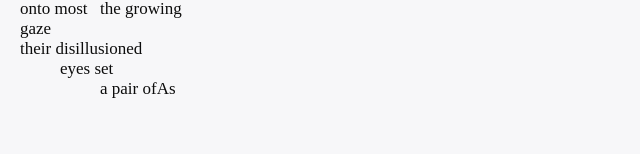
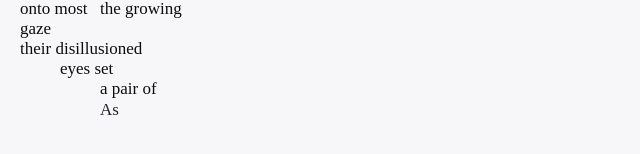
Before and after one commit to chazrsmit/a-day, a React (Vite) app: page / in a window 1280 px wide. Shown: the part 304-458 px from the top of the page, without its empty margins (0-640 px from the left). Built offline with nearby package versions, Linux system fonts and the light colour scheme.

Commit message:
update bug As

```diff
--- a/src/components/Links.jsx
+++ b/src/components/Links.jsx
@@ -12,11 +12,19 @@ export default function Links() {
         })
     }, [])
 
+        useEffect(() => {
+        document.querySelectorAll('h6').forEach(h => {
+            h.innerHTML = `<span class="first-letter">${h.textContent[0]}</span>${h.textContent.slice(1)}`
+        })
+    }, [])
+
+
 
     return(
         <>
+        <h6>As</h6>
         {/* 1 */}
-        <p>a pair of<br/>As</p>
+        <p>a pair of</p>
         {/* 2 */}
         <p>eyes set</p>
         {/* 3 */}
--- a/src/components/links.css
+++ b/src/components/links.css
@@ -144,28 +144,20 @@ p:nth-of-type(30) {
     top: 20px;
 }
 
-
-
-
-
-
-
-
 p:hover{
     font-style: italic;
 } */
 
 
-br {
-   display: block;
-   margin: -2px 0px;
-   padding: 0;
+
+p, h6 {
+    width: fit-content;
+    position: absolute;
 }
 
-
-p {
-    width: fit-content;
-    position: absolute;
+h6:nth-of-type(1) {
+    top: 404px;
+    left: 100px;
 }
 
 p:nth-of-type(1) {
@@ -318,7 +310,7 @@ p:nth-of-type(30) {
     left: 260px;
 }
 
-p:hover .first-letter {
+p:hover .first-letter, h6:hover .first-letter {
     font-style: italic !important;
     text-transform: uppercase;
 }
```
